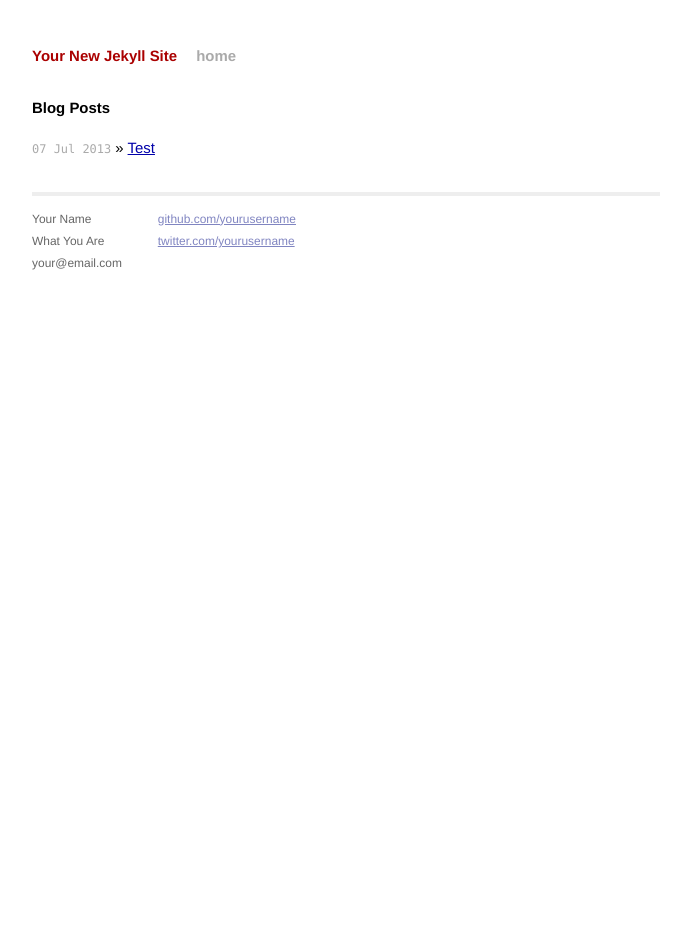
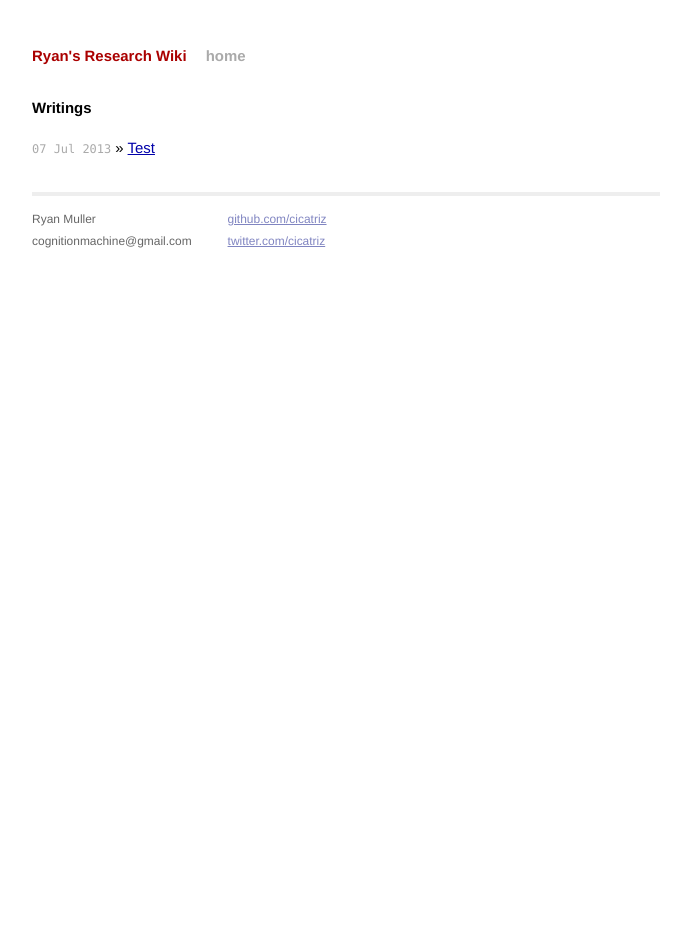
Before and after one commit to cicatriz/drjekyll, a Jekyll site: the page built from index.html, in a window 1280 px wide. Shown: the whole page, without its empty margins (294-985 px from the left). Built offline with Jekyll 4.4.1, drawn with Linux system fonts in a browser that asks for light colours.

Commit message:
update site name, headings, and footer

```diff
--- a/_config.yml
+++ b/_config.yml
@@ -1,3 +1,3 @@
-name: Your New Jekyll Site
+name: Ryan's Research Wiki
 pygments: true
 exclude: ["vendor"]
--- a/_layouts/default.html
+++ b/_layouts/default.html
@@ -27,15 +27,16 @@
             <div class="footer">
               <div class="contact">
                 <p>
-                  Your Name<br />
-                  What You Are<br />
-                  your@email.com
+                  Ryan Muller<br />
+                  cognitionmachine@gmail.com
                 </p>
               </div>
               <div class="contact">
                 <p>
-                  <a href="http://github.com/yourusername/">github.com/yourusername</a><br />
-                  <a href="http://twitter.com/yourusername/">twitter.com/yourusername</a><br />
+                  <a
+                    href="http://github.com/cicatriz/">github.com/cicatriz</a><br />
+                  <a
+                    href="http://twitter.com/cicatriz/">twitter.com/cicatriz</a><br />
                 </p>
               </div>
             </div>
--- a/index.html
+++ b/index.html
@@ -1,10 +1,10 @@
 ---
 layout: default
-title: Your New Jekyll Site
+title: Ryan's Research Wiki
 ---
 
 <div id="home">
-  <h1>Blog Posts</h1>
+  <h1>Writings</h1>
   <ul class="posts">
     {% for post in site.posts %}
       <li><span>{{ post.date | date_to_string }}</span> &raquo; <a href="{{ post.url }}">{{ post.title }}</a></li>
```
